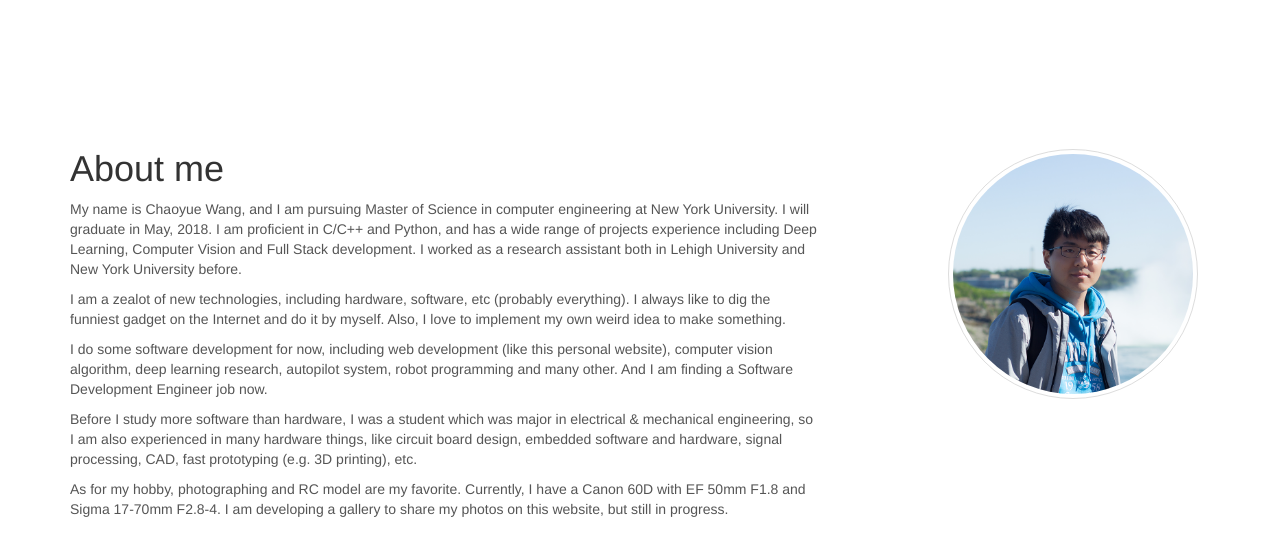
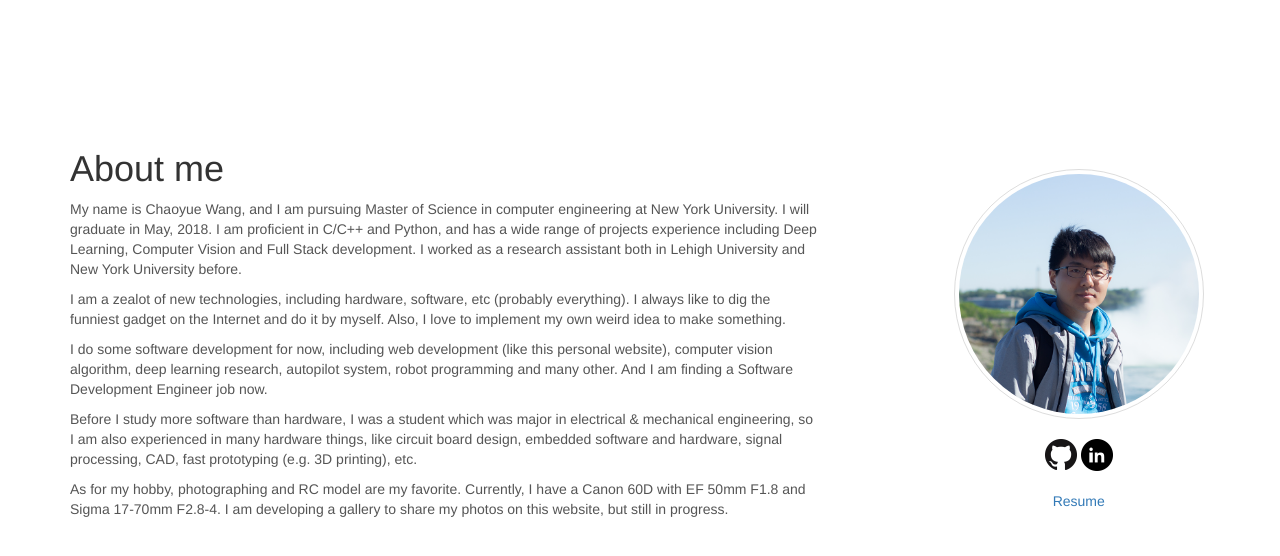
Before and after one commit to wcy940418/flask-bootstrap-vue-blog, a Flask app: template app/main/templates/about_me.html in a window 1280 px wide. Shown: the part 51-607 px from the top of the page. Run offline with Flask 2, Linux system fonts and the light colour scheme; the template is opened without the code that fills it, so the values that code supplies are empty; some libraries are stand-ins or nearby versions.

Commit message:
Added runtime parameter

```diff
--- a/app/main/blog.py
+++ b/app/main/blog.py
@@ -9,7 +9,6 @@ from . import main
 
 
 KELVIN_ZERO = 273.15
-MAGIC_CODE = "940623"
 
 basedir = os.path.abspath(os.path.dirname(__file__))
 
@@ -161,7 +160,7 @@ def user_register():
         if db_session.query(User).filter_by(username=username).first() is not None:
             flash(username + ' has existed')
             return render_template('register.html'), 400
-        if magiccode != MAGIC_CODE:
+        if magiccode != current_app.config['MAGIC_CODE']:
             flash('Magic Code incorrect')
             return render_template('register.html'), 400
         user = User(username=username, password=password, email=email)
@@ -210,7 +209,7 @@ def api_new_user():
         return jsonify({'status': 'Please enter valid username, password and email'}), 400
     if db_session.query(User).filter_by(username=username).first() is not None:
         return jsonify({'status': 'Username ' + username + ' has existed', 'username': username}), 400
-    if magiccode != MAGIC_CODE:
+    if magiccode != current_app.config['MAGIC_CODE']:
         return jsonify({'status': 'Magic code incorrect'}), 400
     user = User(username=username, password=password, email=email)
     db_session.add(user)
--- a/app/main/static/styles/about_me.css
+++ b/app/main/static/styles/about_me.css
@@ -14,3 +14,12 @@ h6, .h6 {
   font-weight: normal;
   color: #333;
 }
+
+.center-div {
+    padding-top: 20px;
+    text-align: center;
+}
+
+.selfie-bar {
+    width: 250px;
+}
--- a/app/main/templates/about_me.html
+++ b/app/main/templates/about_me.html
@@ -35,9 +35,21 @@
 
         </div>
         <div class="col-sm-3 col-sm-offset-1">
-            <img src={{ url_for('main.static', filename='img/headshot.png') }} class="img-circle img-thumbnail"
-            alt="Headshot" width="250" height="250">
-
+            <div class="center-div">
+                <img src={{ url_for('main.static', filename='img/headshot.png') }} class="img-circle img-thumbnail"
+                alt="Headshot" width="250" height="250">
+                <div class="center-div">
+                    <a href="https://www.github.com/wcy940418">
+                        <img src={{ url_for('main.static', filename='img/GitHub-64px.png') }} alt="GitHub" width="32" height="32">
+                    </a>
+                    <a href="https://www.linkedin.com/in/troywang" class="center">
+                        <img src={{ url_for('main.static', filename='img/Linkedin-64px.png') }} alt="Linkedin" width="32" height="32">
+                    </a>
+                </div>
+                <div class="center-div">
+                    <a href="{{ url_for('main.static', filename='other/chaoyue_resume.pdf') }}">Resume</a>
+                </div>
+            </div>
         </div>
     </div>
 </div>
--- a/app/main/templates/index.html
+++ b/app/main/templates/index.html
@@ -74,6 +74,10 @@
             </div><!-- end of side bar-->
         </div>
     </div><!-- end of main container -->
+    <footer class="blog-footer">
+      <p>Powered by <a href="http://getbootstrap.com/">Bootstrap</a>, <a href="http://flask.pocoo.org/">Flask</a> and
+          <a href="https://vuejs.org/index.html">Vue.js</a></p>
+    </footer>
 {% endblock %}
 {% block scripts %}
     {{ super() }}
--- a/config.py
+++ b/config.py
@@ -4,9 +4,9 @@ basedir = os.path.abspath(os.path.dirname(__file__))
 
 class Config:
     SSL_DISABLE = False
-    SECRET_KEY = 'Q^\xc7\xc8RI\xba\x98\x9d9\x88%VF-3\xf1\xfe\t\xfa_Tx\x8f'
-    OMW_API_KEY = '73323744bf4b7300b711576a9e8b74eb'
-
+    SECRET_KEY = os.environ.get('SECRET_KEY')
+    OMW_API_KEY = os.environ.get('OMW_API_KEY')
+    MAGIC_CODE = os.environ.get('MAGIC_CODE')
     @staticmethod
     def init_app(app):
         pass
--- a/wsgi.py
+++ b/wsgi.py
@@ -1,7 +1,6 @@
 from app import create_app
 
-app = create_app('default')
+app = create_app('production')
 
 if __name__ == '__main__':
-    app = create_app('default')
     app.run(host="0.0.0.0")
```
Also changed, not shown: app/main/static/img/GitHub-64px.png (added), app/main/static/img/GitHub-Mark-32px.png (deleted), app/main/static/img/Linkedin-64px.png (added), 2 other files.
